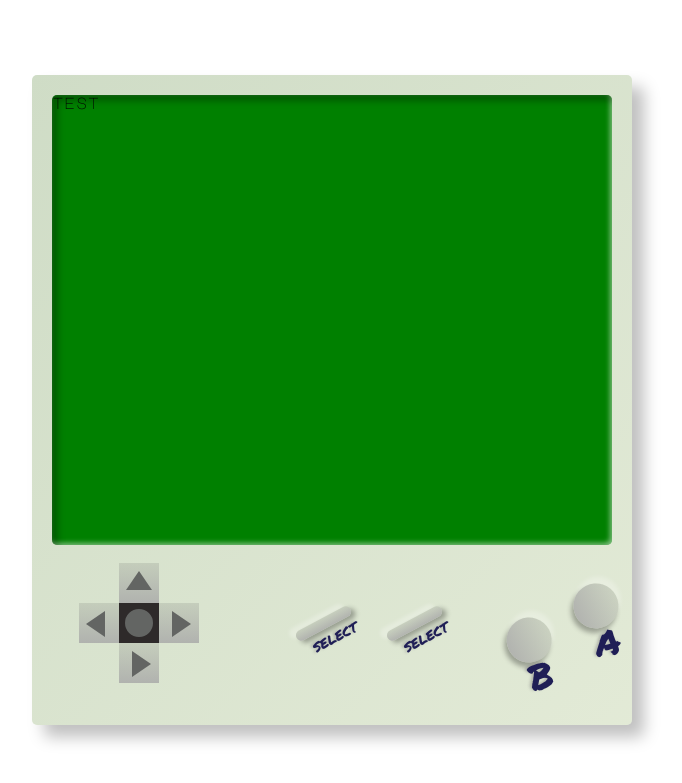
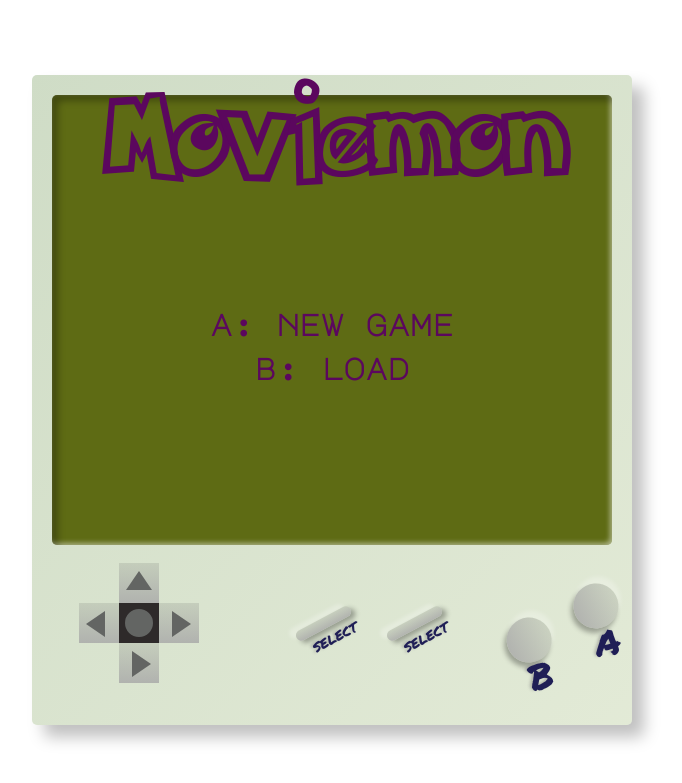
Before and after one commit to Xel4ek/Moviemon, a Django app: page / in a window 1280 px wide. Shown: the top 783 px of the page, without its empty margins (308-990 px from the left). Run offline with Django 3.2, Linux system fonts and the light colour scheme.

Commit message:
welcome vieu

```diff
--- a/root/static/css/base.css
+++ b/root/static/css/base.css
@@ -3,6 +3,7 @@
 @import "plastic.css";
 @import "elements.css";
 @import "worldmap.css";
+@import "welcome.css";
 @import url('https://fonts.googleapis.com/css2?family=Major+Mono+Display&display=swap');
 @import url('https://fonts.googleapis.com/css2?family=Permanent+Marker&display=swap');
 @font-face {
--- a/root/static/css/layout.css
+++ b/root/static/css/layout.css
@@ -17,7 +17,8 @@
 
 main {
     border-radius: 5px;
-    background: green;
+    background: #5e6b14;
+    color: #5b075e;
     margin: 20px;
     height: 450px;
 }
--- /dev/null
+++ b/root/static/css/welcome.css
@@ -0,0 +1,14 @@
+.welcome{
+    height: 100%;
+    display: flex;
+    flex-direction: column;
+    gap: 1rem;
+    text-align: center;
+    font-size: 30px;
+    font-weight: bold;
+}
+.welcome .title {
+    font-family: 'Pokemon-Hollow', monospace;
+    font-size: 100px;
+    padding-bottom: 100px
+}
--- a/root/templates/root/index.html
+++ b/root/templates/root/index.html
@@ -1,4 +1,8 @@
 {% extends 'root/base.html'%}
 {% block content %}
-test
+    <div class="welcome">
+    <div class="title">Moviemon</div>
+        <div>a: new game</div>
+        <div>b: load</div>
+    </div>
 {% endblock content %}
--- a/root/templates/root/worldmap.html
+++ b/root/templates/root/worldmap.html
@@ -10,7 +10,7 @@
 {% block content %}
 <div class="worldmap">
     {% for item in settings.map_list %}
-        <div id="cell-{{ item.x }}-{{ item.y }}" {% if item.player %} class="player" {% endif %}>
+        <div {% if item.player %} class="player" {% endif %}>
         {% if item.pokemon %}
             <div class="pokemon"></div>
         {% endif %}
--- a/root/views.py
+++ b/root/views.py
@@ -41,7 +41,8 @@ def worldmap(request):
         return n % max_x == player[0] and n // max_y == player[1]
     def coin():
         return random.choice([True, False])
-    map_list = [{'x': n % max_x, 'y': n // max_y, 'player': is_player(n), 'ball': coin(), 'pokemon': coin()} for n in range(max_x * max_y)]
+    # 'x': n % max_x, 'y': n // max_y,
+    map_list = [{'player': is_player(n), 'ball': coin(), 'pokemon': coin()} for n in range(max_x * max_y)]
     settings = {**default, 'map_list': map_list}
 
     return Render(request, 'worldmap', {'settings': settings})
```
